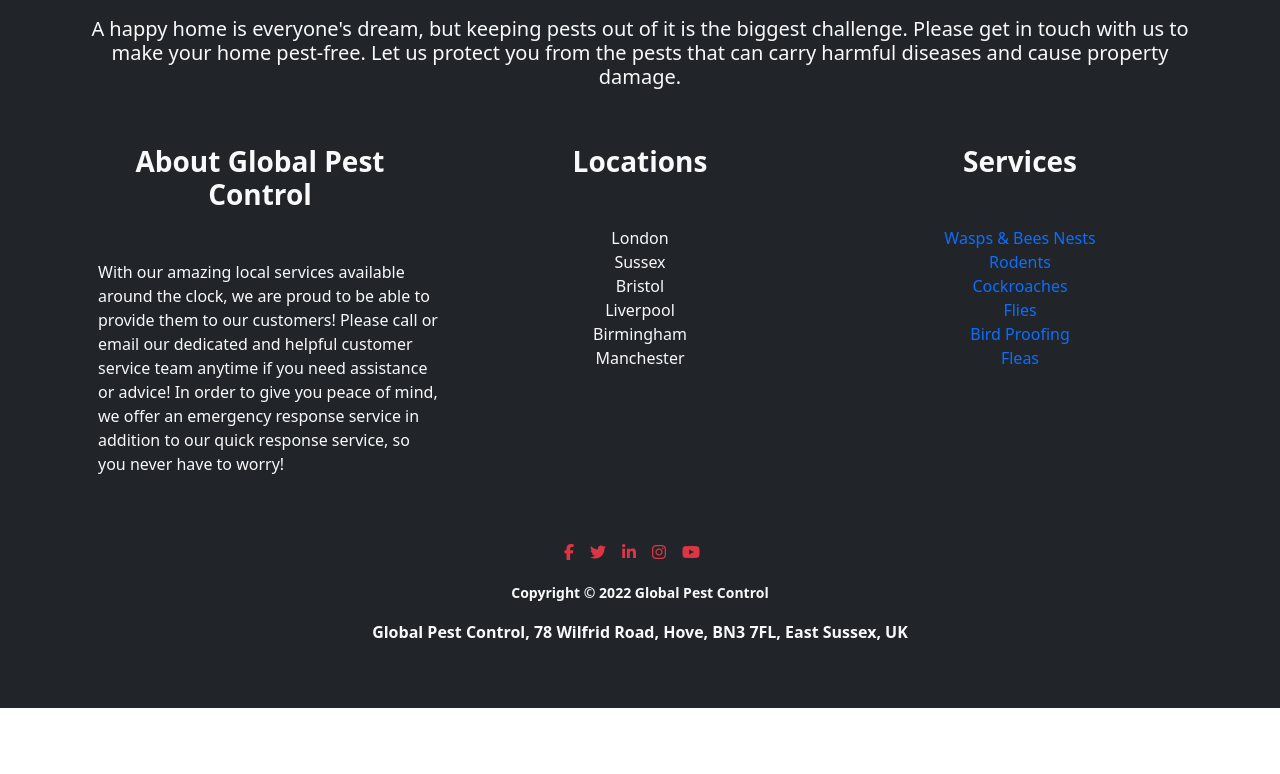
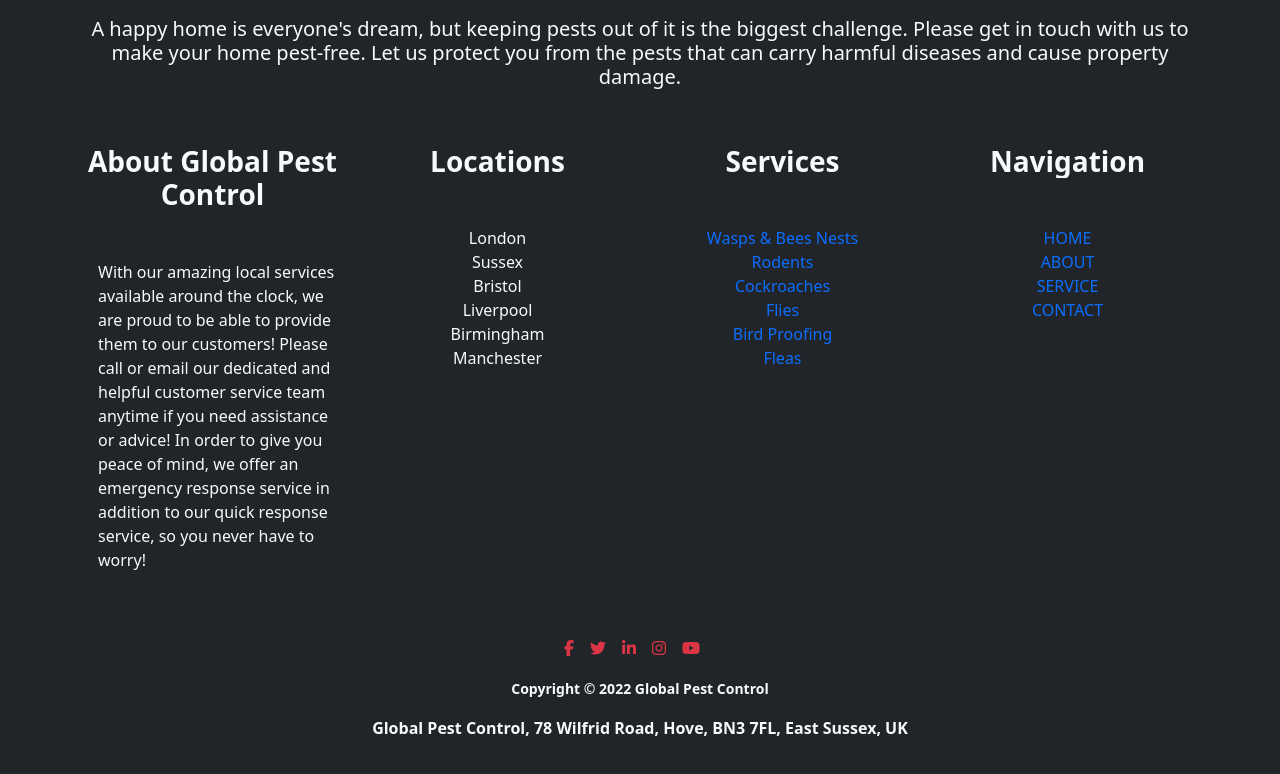
Before and after one commit to samimeadad/pest-control, a React (Create React App) app: page /contact in a window 1280 px wide. Shown: the part 2017-2791 px from the top of the page. Before the commit the page ends 2725 px from the top, so only its background shows below. Built offline with nearby package versions, Linux system fonts and the light colour scheme.

Commit message:
Navigation Panel in Footer

```diff
--- a/src/Components/Footer/Footer.js
+++ b/src/Components/Footer/Footer.js
@@ -19,12 +19,12 @@ const Footer = () => {
             </div>
             <Container className='my-5 overflow-hidden'>
                 <Row>
-                    <Col xs={ 12 } sm={ 12 } md={ 4 } lg={ 4 }>
+                    <Col xs={ 12 } sm={ 12 } md={ 3 } lg={ 3 }>
                         <h3 className="text-light mb-5 fw-bold text-center">About Global Pest Control</h3>
                         <p className="text-justify text-light ms-3">With our amazing local services available around the clock, we are proud to be able to provide them to our customers! Please call or email our dedicated and helpful customer service team anytime if you need assistance or advice! In order to give you peace of mind, we offer an emergency response service in addition to our quick response service, so you never have to worry!</p>
                     </Col>
 
-                    <Col xs={ 12 } sm={ 12 } md={ 4 } lg={ 4 } className="text-center">
+                    <Col xs={ 12 } sm={ 12 } md={ 3 } lg={ 3 } className="text-center">
                         <h3 className="text-light mb-5 fw-bold">Locations</h3>
                         <p>
                             <span>London</span>
@@ -41,7 +41,7 @@ const Footer = () => {
                         </p>
                     </Col>
 
-                    <Col xs={ 12 } sm={ 12 } md={ 4 } lg={ 4 } className="text-center">
+                    <Col xs={ 12 } sm={ 12 } md={ 3 } lg={ 3 } className="text-center">
                         <h3 className="text-light mb-5 fw-bold overflow-hidden">Services</h3>
                         <p className='overflow-hidden text-center'>
                             <Link to="/service/wasp" className='text-decoration-none'><span>Wasps & Bees Nests</span></Link>
@@ -55,6 +55,18 @@ const Footer = () => {
                             <Link to="/service/birdproofing" className='text-decoration-none'><span>Bird Proofing</span></Link>
                             <br />
                             <Link to="/service/fleas" className='text-decoration-none'><span>Fleas</span></Link>
+                        </p>
+                    </Col>
+                    <Col xs={ 12 } sm={ 12 } md={ 3 } lg={ 3 } className="text-center">
+                        <h3 className="text-light mb-5 fw-bold overflow-hidden">Navigation</h3>
+                        <p className='overflow-hidden text-center'>
+                            <Link to="/home" className='text-decoration-none'><span>HOME</span></Link>
+                            <br />
+                            <Link to="/about" className='text-decoration-none'><span>ABOUT</span></Link>
+                            <br />
+                            <Link to="/service" className='text-decoration-none'><span>SERVICE</span></Link>
+                            <br />
+                            <Link to="/contact" className='text-decoration-none'><span>CONTACT</span></Link>
                         </p>
                     </Col>
                 </Row>
```
